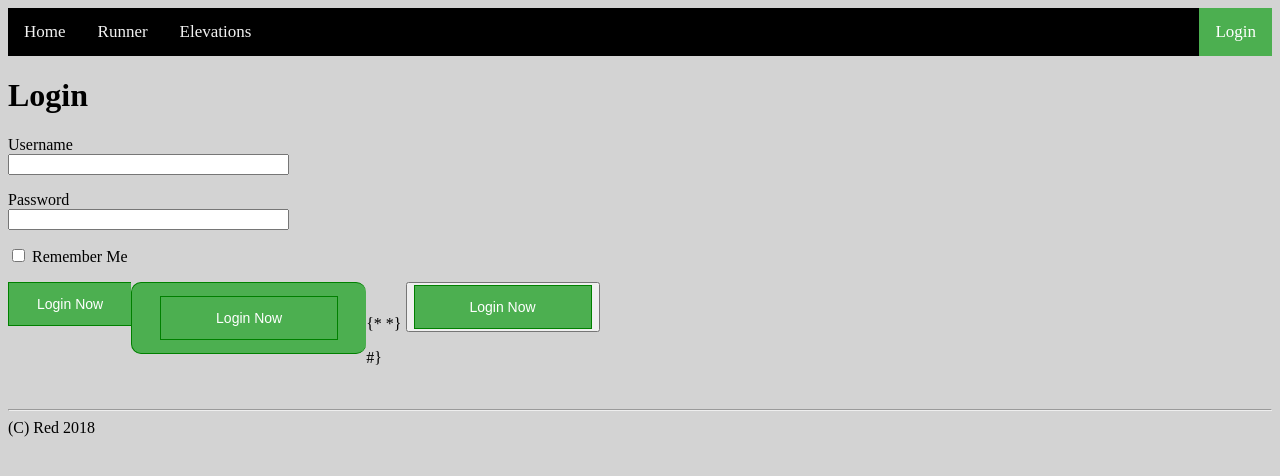
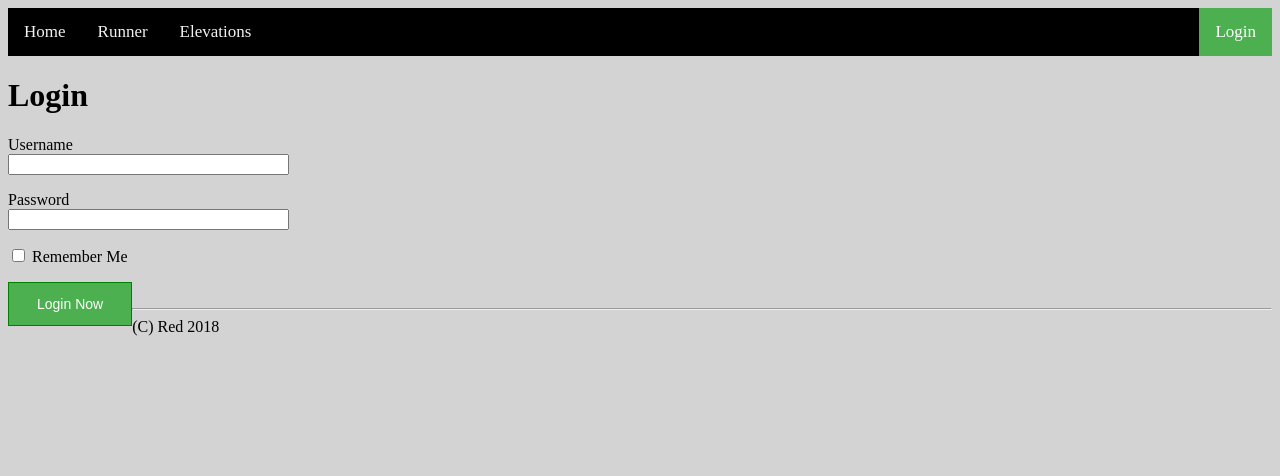
Before and after one commit to idx-horizon/redrunner, a Flask app: page /login/ in a window 1280 px wide. Shown: the top 476 px of the page. Run offline with Flask 2, Linux system fonts and the light colour scheme; parts of the project's set-up code (start-up, migrations or seed data) failed here and were passed over.

Commit message:
refactoring

```diff
--- a/templates/login.html
+++ b/templates/login.html
@@ -31,12 +31,9 @@
         </p>
         <p>{{ form.remember_me() }} {{ form.remember_me.label }}</p>
        <div class="btn-group">
-        <p> {{ form.submit(class_="button") }}
-            {* <button class="button" type="Submit">{{form.submit.label(class_="button")}}</button> *}
-            <button>{{form.submit.label(class_="button")}}</button>
-
-        </div>
-   #}     <P>
+          <p> {{ form.submit(class_="button") }}
+       </div>
+        <P>
     </form>
 {% endblock %}
 
```
